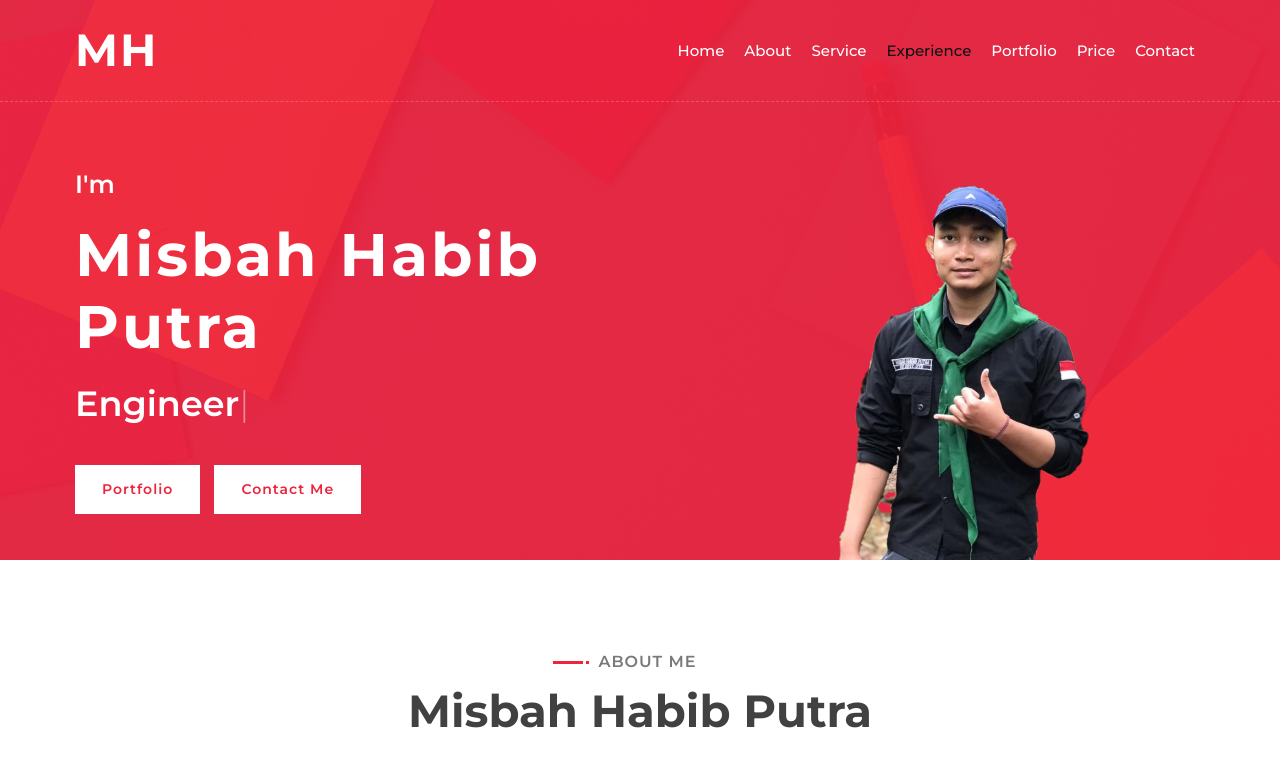
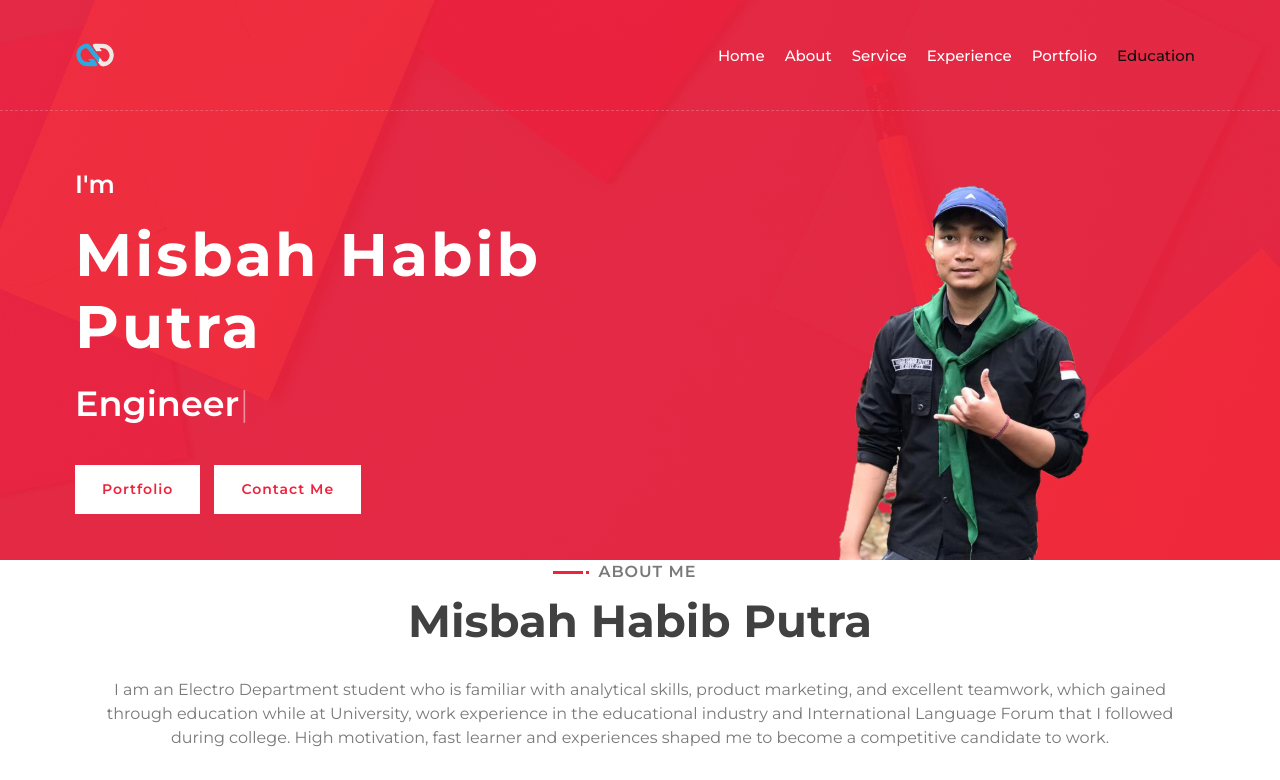
Before and after one commit to habibputra15/habibputra.github.io, a plain HTML site: page index.html in a window 1280 px wide. Shown: the top 780 px of the page. Drawn offline with nearby package versions, Linux system fonts and the light colour scheme.

Commit message:
Update index.html

```diff
--- a/index.html
+++ b/index.html
@@ -28,7 +28,7 @@
         <!-- Nav Bar Start -->
         <div class="navbar navbar-expand-lg bg-light navbar-light">
             <div class="container-fluid">
-                <a href="index.html" class="navbar-brand">MH</a>
+                <a href="index.html" class="navbar-brand"><img src="img/logo.png"></a>
                 <button type="button" class="navbar-toggler" data-toggle="collapse" data-target="#navbarCollapse">
                     <span class="navbar-toggler-icon"></span>
                 </button>
@@ -40,13 +40,14 @@
                         <a href="#service" class="nav-item nav-link">Service</a>
                         <a href="#experience" class="nav-item nav-link">Experience</a>
                         <a href="#portfolio" class="nav-item nav-link">Portfolio</a>
-                        <a href="#price" class="nav-item nav-link">Price</a>
+
+                        <a href="#education" class="nav-item nav-link">Education</a>
                         <!--
                         <a href="#review" class="nav-item nav-link">Review</a>
                         <a href="#team" class="nav-item nav-link">Team</a>
                         <a href="#blog" class="nav-item nav-link">Blog</a>
+                        <a href="#contact" class="nav-item nav-link">Contact</a>
                         -->
-                        <a href="#contact" class="nav-item nav-link">Contact</a>
                     </div>
                 </div>
             </div>
@@ -83,7 +84,7 @@
         <!-- Hero End -->
 
         <!-- about Start -->
-        <div class="portfolio" id="portfolio">
+        <div class="about" id="about">
             <div class="container">
                 <div class="section-header text-center wow zoomIn" data-wow-delay="0.1s">
                     <p>About me</p>
@@ -513,7 +514,7 @@
 
 
         <!-- Team Start -->
-        <div class="experience" id="experience">
+        <div class="experience" id="education">
             <div class="container">
                 <header class="section-header text-center wow zoomIn" data-wow-delay="0.1s">
                     <p>Education</p>
@@ -664,7 +665,7 @@
                             <a href=""><i class="fab fa-twitter"></i></a>
                             <a href=""><i class="fab fa-facebook-f"></i></a>
                             <a href=""><i class="fab fa-youtube"></i></a>
-                            <a href=""><i class="fab fa-instagram"></i></a>
+                            <a href="https://www.instagram.com/habibputra_/"><i class="fab fa-instagram"></i></a>
                             <a href=""><i class="fab fa-linkedin-in"></i></a>
                         </div>
                     </div>
```
